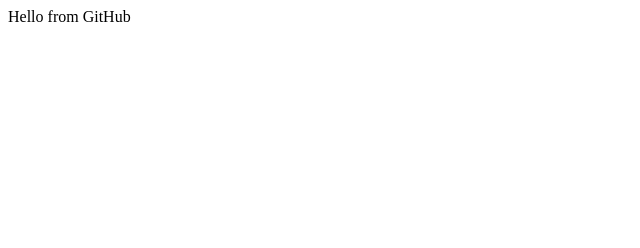
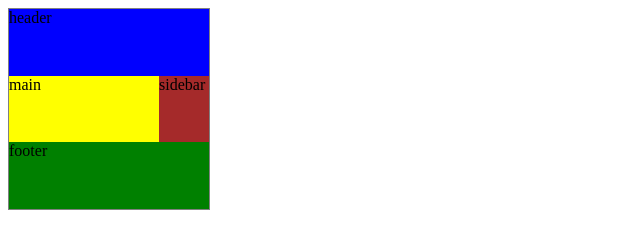
Before and after one commit to zhanna-k/sk-training, a plain HTML site: page index.html in a window 1280 px wide. Shown: the whole page, without its empty margins (0-640 px from the left). Drawn offline with Linux system fonts and the light colour scheme.

Commit message:
added training8

```diff
--- a/css/style.css
+++ b/css/style.css
@@ -0,0 +1,104 @@
+.container {
+    width: 200px;
+    height: 200px;
+    display: grid;
+    grid-template-columns: repeat(4, 50px);
+    grid-template-rows: auto;
+    border: 1px solid grey;
+    grid-template-areas:
+    "header header header header"
+    "main main main sidebar"
+    "footer footer footer footer"
+    ;
+}
+
+.item-a {
+    background-color: blue;
+    grid-area: header;
+}
+
+.item-b {
+    background-color: yellow;
+    grid-area: main;
+}
+
+.item-c {
+    background-color: brown;
+    grid-area: sidebar;
+}
+
+.item-d {
+    background-color: green;
+    grid-area: footer;
+}
+
+
+
+
+
+
+
+
+
+
+
+
+
+
+
+
+
+
+
+
+
+
+
+
+
+
+
+
+
+
+
+
+
+
+
+
+
+/* .container {
+    display: grid;
+    width: 700px;
+    height: 700px;
+    border: 1px solid grey;
+   grid-template-columns: repeat(3, 80px);
+    grid-template-rows: repeat(3, 80px);
+    grid-template-columns: [first] 40px [line2] 50px [line3] auto [col4-start] 50px [five] 40px [end];
+    grid-template-rows: [row1-start] 25% [row1-end] 100px [third-line] auto [last-line];
+    gap: 15px 15px;
+    justify-content: center;
+    align-content: center;
+}
+
+.box {
+    width: 100px;
+    height: 100px;
+    background-color: aquamarine;
+    border: 1px dotted grey;
+}
+
+.item-a {
+    grid-column-start: 2;
+    grid-column-end: five;
+    grid-row-start: row1-start;
+    grid-row-end: 3;
+    border: 1px solid red;
+}
+
+.item-c {
+    border: 1px solid yellow;
+    grid-column: 3 / span 2;
+    grid-row: third-line /4;
+} */
--- a/index.html
+++ b/index.html
@@ -7,6 +7,24 @@
     <link rel="stylesheet" href="css/style.css">
 </head>
 <body>
-    <div>Hello from GitHub</div>
+    <div class="container">
+        <div class="item-a">header</div>
+        <div class="item-b">main</div>
+        <div class="item-c">sidebar</div>
+        <div class="item-d">footer</div>
+    </div>
+    <!-- <div class="container">
+        <div class="box">1</div>
+        <div class="box">2</div>
+        <div class="box">3</div>
+        <div class="box">4</div>
+        <div class="box">5</div>
+        <div class="box">6</div>
+        <div class="box">7</div>
+        <div class="box">8</div>
+        <div class="box">9</div>
+        <div class="item-a"></div>
+        <div class="item-c"></div>
+    </div> -->
 </body>
 </html>
```
